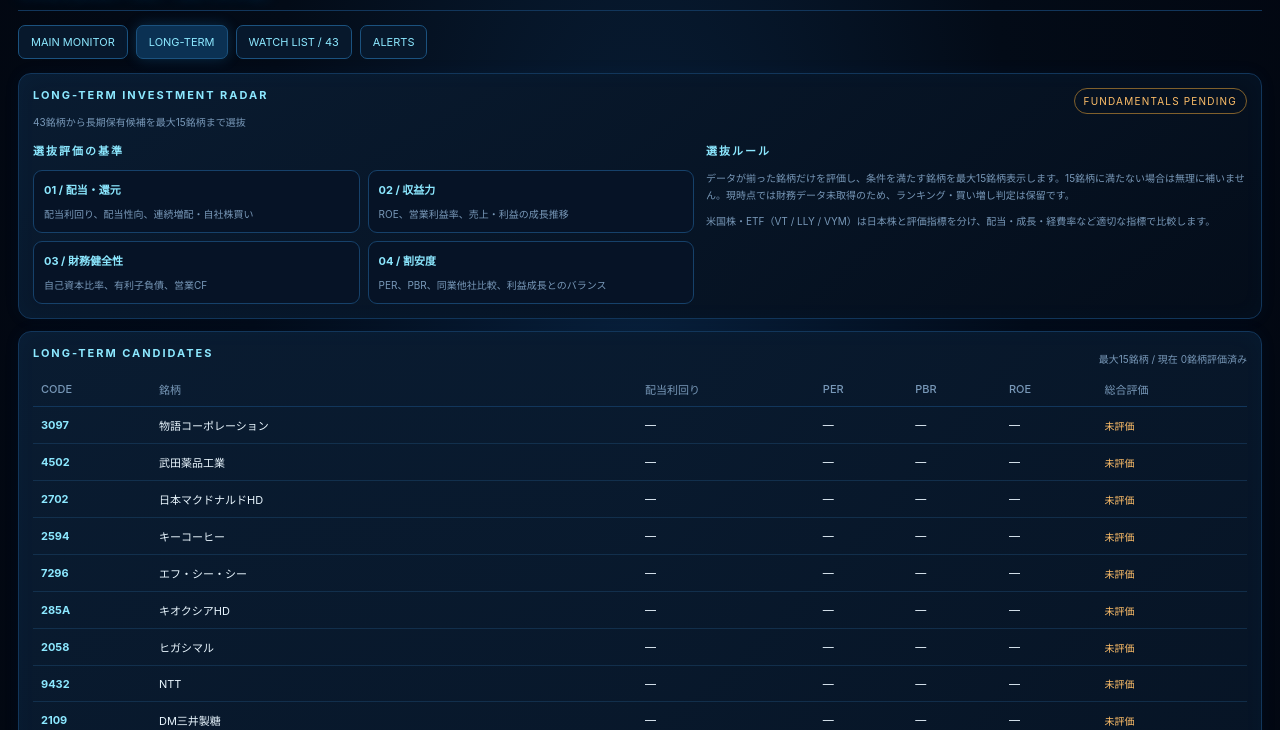
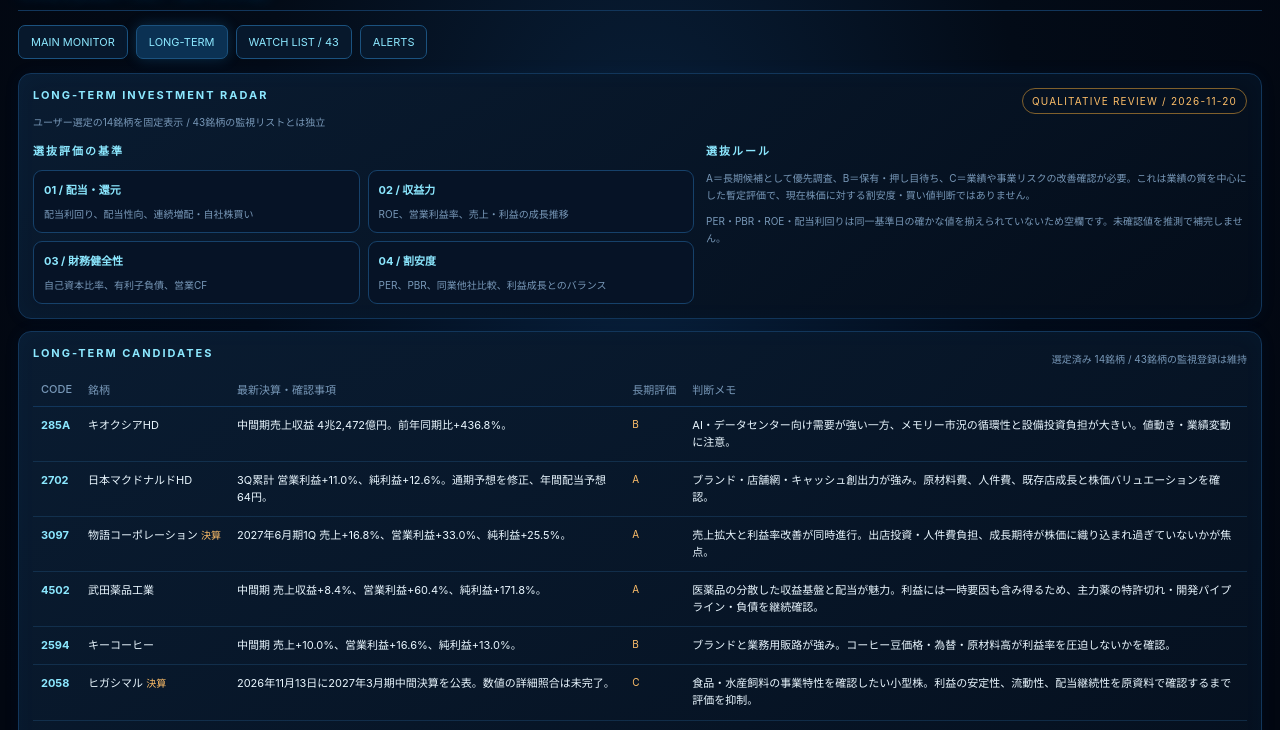
Before and after one commit to tvc28mjb8h-oss/orrery-japan-market-hud, a plain HTML site: page index.html in a window 1280 px wide. Both pictures are taken after a click on the button "LONG-TERM". Shown: the part 70-800 px from the top of the page. Drawn offline with Linux system fonts and the light colour scheme.

Commit message:
Add files via upload

```diff
--- a/index.html
+++ b/index.html
@@ -22,7 +22,7 @@ header{display:flex;align-items:center;justify-content:space-between;gap:12px;bo
 .hero-label{font-size:10px;letter-spacing:.18em;color:var(--muted)}.hero-code{font-size:clamp(23px,4vw,39px);font-weight:800;letter-spacing:.04em;color:var(--cyan);margin:6px 0;text-shadow:0 0 15px #159eff66}.hero-name{font-size:12px;color:var(--white)}.hero-price{font-size:clamp(18px,3vw,27px);font-weight:700;margin-top:13px}.hero-meta{font-size:10px;color:var(--amber);margin-top:5px}
 .core-wrap{display:grid;grid-template-columns:210px 1fr;gap:14px;align-items:center;margin:12px 0}.reactor-panel{display:flex;align-items:center;justify-content:center;min-height:210px;position:relative;overflow:hidden}.reactor{width:min(100%,205px);filter:drop-shadow(0 0 18px #1ca8ff80);animation:pulse 5s ease-in-out infinite}@keyframes pulse{0%,100%{filter:drop-shadow(0 0 12px #1ca8ff59)}50%{filter:drop-shadow(0 0 27px #1cc6ffb8)}}
 .core-text .metric{font-size:20px;font-weight:700;color:var(--cyan);margin:5px 0}.core-text p{font-size:11px;line-height:1.7;color:var(--muted);margin:6px 0}
-.watch-panel{margin-top:12px}.headrow{display:flex;align-items:center;justify-content:space-between;gap:10px;flex-wrap:wrap}.table-wrap{overflow:auto}table{width:100%;border-collapse:collapse;font-size:11px;white-space:nowrap}th{text-align:left;color:var(--muted);font-weight:500;padding:9px 8px;border-bottom:1px solid var(--line)}td{padding:10px 8px;border-bottom:1px solid #1e4c7470}td.num,th.num{text-align:right}.code{font-weight:700;color:var(--cyan)}.state{color:var(--amber);font-size:10px}
+.watch-panel{margin-top:12px}.headrow{display:flex;align-items:center;justify-content:space-between;gap:10px;flex-wrap:wrap}.table-wrap{overflow:auto}table{width:100%;border-collapse:collapse;font-size:11px;white-space:nowrap}#longRows td{vertical-align:top;line-height:1.55}#longRows tr td:nth-child(3),#longRows tr td:nth-child(5){white-space:normal;min-width:230px}th{text-align:left;color:var(--muted);font-weight:500;padding:9px 8px;border-bottom:1px solid var(--line)}td{padding:10px 8px;border-bottom:1px solid #1e4c7470}td.num,th.num{text-align:right}.code{font-weight:700;color:var(--cyan)}.state{color:var(--amber);font-size:10px}
 .long-head{display:flex;align-items:flex-start;justify-content:space-between;gap:12px;flex-wrap:wrap}.long-grid{display:grid;grid-template-columns:1.1fr .9fr;gap:12px;margin-top:12px}.criteria{display:grid;grid-template-columns:repeat(2,1fr);gap:8px}.criterion{background:#061326;border:1px solid #16416a;border-radius:9px;padding:10px}.criterion b{display:block;color:var(--cyan);font-size:11px;margin-bottom:5px}.criterion span{font-size:10px;color:var(--muted);line-height:1.5}
 .toolbar{display:flex;gap:7px;flex-wrap:wrap;margin:10px 0}.field{background:#020b17;border:1px solid #17446b;color:var(--white);padding:8px;border-radius:7px;font-size:12px;min-width:0}input[type=file]{display:none}.note{font-size:10px;color:var(--muted);line-height:1.65}.footer{color:#587896;font-size:9px;text-align:center;margin:18px 0 4px;letter-spacing:.08em}
 @media(max-width:700px){.app{padding:10px}.hero{gap:8px}.hero-card{padding:13px;min-height:150px}.core-wrap{grid-template-columns:130px 1fr}.reactor{width:125px}.long-grid{grid-template-columns:1fr}.panel{padding:11px}}
@@ -49,14 +49,14 @@ header{display:flex;align-items:center;justify-content:space-between;gap:12px;bo
 <div class="panel watch-panel"><div class="headrow"><h2 class="section-title">ALL WATCHLIST / 43 ISSUES</h2><span class="tiny" id="countLabel">43銘柄</span></div><div class="table-wrap"><table><thead><tr><th>CODE</th><th>銘柄</th><th>分類</th><th class="num">株価</th><th class="num">前日比</th><th class="num">出来高</th><th>状態</th></tr></thead><tbody id="mainRows"></tbody></table></div></div>
 </section>
 <section class="view" id="long">
-<div class="panel"><div class="long-head"><div><h2 class="section-title">LONG-TERM INVESTMENT RADAR</h2><div class="tiny">43銘柄から長期保有候補を最大15銘柄まで選抜</div></div><span class="status">FUNDAMENTALS PENDING</span></div>
+<div class="panel"><div class="long-head"><div><h2 class="section-title">LONG-TERM INVESTMENT RADAR</h2><div class="tiny">ユーザー選定の14銘柄を固定表示 / 43銘柄の監視リストとは独立</div></div><span class="status">QUALITATIVE REVIEW / 2026-11-20</span></div>
 <div class="long-grid"><div><h3 class="section-title">選抜評価の基準</h3><div class="criteria">
 <div class="criterion"><b>01 / 配当・還元</b><span>配当利回り、配当性向、連続増配・自社株買い</span></div>
 <div class="criterion"><b>02 / 収益力</b><span>ROE、営業利益率、売上・利益の成長推移</span></div>
 <div class="criterion"><b>03 / 財務健全性</b><span>自己資本比率、有利子負債、営業CF</span></div>
 <div class="criterion"><b>04 / 割安度</b><span>PER、PBR、同業他社比較、利益成長とのバランス</span></div>
-</div></div><div><h3 class="section-title">選抜ルール</h3><p class="note">データが揃った銘柄だけを評価し、条件を満たす銘柄を最大15銘柄表示します。15銘柄に満たない場合は無理に補いません。現時点では財務データ未取得のため、ランキング・買い増し判定は保留です。</p><p class="note">米国株・ETF（VT / LLY / VYM）は日本株と評価指標を分け、配当・成長・経費率など適切な指標で比較します。</p></div></div></div>
-<div class="panel watch-panel"><div class="headrow"><h2 class="section-title">LONG-TERM CANDIDATES</h2><span class="tiny">最大15銘柄 / 現在 0銘柄評価済み</span></div><div class="table-wrap"><table><thead><tr><th>CODE</th><th>銘柄</th><th>配当利回り</th><th>PER</th><th>PBR</th><th>ROE</th><th>総合評価</th></tr></thead><tbody id="longRows"></tbody></table></div><p class="note">※「—」は未取得です。評価値を推測で埋めていません。次段階で決算・株価データを接続して候補を選定します。</p></div>
+</div></div><div><h3 class="section-title">選抜ルール</h3><p class="note">A＝長期候補として優先調査、B＝保有・押し目待ち、C＝業績や事業リスクの改善確認が必要。これは業績の質を中心にした暫定評価で、現在株価に対する割安度・買い値判断ではありません。</p><p class="note">PER・PBR・ROE・配当利回りは同一基準日の確かな値を揃えられていないため空欄です。未確認値を推測で補完しません。</p></div></div></div>
+<div class="panel watch-panel"><div class="headrow"><h2 class="section-title">LONG-TERM CANDIDATES</h2><span class="tiny">選定済み 14銘柄 / 43銘柄の監視登録は維持</span></div><div class="table-wrap"><table><thead><tr><th>CODE</th><th>銘柄</th><th>最新決算・確認事項</th><th>長期評価</th><th>判断メモ</th></tr></thead><tbody id="longRows"></tbody></table></div><p class="note">※決算数値は各社の2026年11月公表資料等に基づく要約。A/B/Cは定量スコアではなく、事業の安定性・利益成長・財務/配当特性を踏まえた一次判定です。株価・PER等を反映した売買推奨ではありません。</p></div>
 </section>
 <section class="view" id="watch"><div class="panel"><div class="headrow"><h2 class="section-title">WATCH LIST / REGISTERED ISSUES</h2><button class="btn" id="addStock">＋ 銘柄追加</button></div><div class="toolbar"><label class="btn" for="csvFile">CSVを読み込む</label><input id="csvFile" type="file" accept=".csv,text/csv"><button class="btn" id="exportCsv">CSVを書き出す</button></div><div class="table-wrap"><table><thead><tr><th>コード</th><th>銘柄名</th><th>分類</th><th>株数</th><th>取得単価</th><th>データ状態</th><th></th></tr></thead><tbody id="stockRows"></tbody></table></div><p class="note">登録銘柄はこのiPadのブラウザ内に保存されます。CSV列：code,name,category,shares,cost</p></div></section>
 <section class="view" id="alerts"><div class="panel"><h2 class="section-title">ALERT CONFIGURATION</h2><p class="note">目標価格の設定は端末内に保存できます。株価到達監視・バックグラウンド通知は、データ配信元とサーバー接続後に有効化します。</p><div class="toolbar"><input class="field" id="alertCode" placeholder="銘柄コード"><input class="field" id="alertPrice" type="number" placeholder="目標株価"><select class="field" id="alertType"><option value="above">目標以上</option><option value="below">目標以下</option></select><button class="btn" id="saveAlert">保存</button></div><div id="alertRows"></div></div></section>
@@ -77,7 +77,23 @@ function render(){
 $("countLabel").textContent=stocks.length+"銘柄";
 $("mainRows").innerHTML=stocks.map(s=>row(s,"main")).join("");
 $("stockRows").innerHTML=stocks.map(s=>row(s,"watch")).join("");
-$("longRows").innerHTML=stocks.map(s=>`<tr><td class="code">${esc(s.code)}</td><td>${esc(s.name||s.code)}</td><td>—</td><td>—</td><td>—</td><td>—</td><td class="state">未評価</td></tr>`).join("");
+const longTerm=[
+{code:"285A",name:"キオクシアHD",grade:"B",latest:"中間期売上収益 4兆2,472億円。前年同期比+436.8%。",memo:"AI・データセンター向け需要が強い一方、メモリー市況の循環性と設備投資負担が大きい。値動き・業績変動に注意。"},
+{code:"2702",name:"日本マクドナルドHD",grade:"A",latest:"3Q累計 営業利益+11.0%、純利益+12.6%。通期予想を修正、年間配当予想64円。",memo:"ブランド・店舗網・キャッシュ創出力が強み。原材料費、人件費、既存店成長と株価バリュエーションを確認。"},
+{code:"3097",name:"物語コーポレーション",grade:"A",latest:"2027年6月期1Q 売上+16.8%、営業利益+33.0%、純利益+25.5%。",memo:"売上拡大と利益率改善が同時進行。出店投資・人件費負担、成長期待が株価に織り込まれ過ぎていないかが焦点。",flag:"決算"},
+{code:"4502",name:"武田薬品工業",grade:"A",latest:"中間期 売上収益+8.4%、営業利益+60.4%、純利益+171.8%。",memo:"医薬品の分散した収益基盤と配当が魅力。利益には一時要因も含み得るため、主力薬の特許切れ・開発パイプライン・負債を継続確認。"},
+{code:"2594",name:"キーコーヒー",grade:"B",latest:"中間期 売上+10.0%、営業利益+16.6%、純利益+13.0%。",memo:"ブランドと業務用販路が強み。コーヒー豆価格・為替・原材料高が利益率を圧迫しないかを確認。"},
+{code:"2058",name:"ヒガシマル",grade:"C",latest:"2026年11月13日に2027年3月期中間決算を公表。数値の詳細照合は未完了。",memo:"食品・水産飼料の事業特性を確認したい小型株。利益の安定性、流動性、配当継続性を原資料で確認するまで評価を抑制。",flag:"決算"},
+{code:"7296",name:"エフ・シー・シー",grade:"A",latest:"中間期実績を受け通期予想を上方修正。年間配当予想190円。",memo:"二輪クラッチの強みと高い株主還元が魅力。自動車・二輪需要、インド/北米依存、配当性向を確認。"},
+{code:"2109",name:"DM三井製糖",grade:"B",latest:"中間期 売上-3.8%、営業利益-1.0%、純利益-10.7%。",memo:"生活必需品に近い需要と配当が下支え。原料糖価格・為替・価格転嫁力、利益の底打ちを確認。"},
+{code:"256A",name:"飛島HD",grade:"B",latest:"中間期 売上-1.1%、営業利益+12.4%、純利益+3.2%。",memo:"建設・インフラ更新需要が追い風。受注残、採算改善、資材・人件費上昇と財務負担を確認。"},
+{code:"9432",name:"NTT",grade:"A",latest:"中間期営業収益7兆3,622億円。通期営業利益予想を1兆7,300億円へ上方修正。",memo:"通信インフラの安定性と配当が長期保有向き。成長率は高くないため、配当成長・設備投資・負債を重視。"},
+{code:"3284",name:"フージャースHD",grade:"C",latest:"中間期経常利益は3億円の黒字転換。ただし通期計画108億円に対する進捗2.8%。",memo:"上期は改善したが通期達成のハードルが高い。下期の利益計上、在庫・有利子負債、配当原資を確認。",flag:"決算"},
+{code:"8001",name:"伊藤忠商事",grade:"A",latest:"中間期収益+9.4%、営業利益+16.7%、純利益+16.0%。",memo:"非資源分野の厚み、分散事業、株主還元が強み。景気循環・投資先評価・株価水準を見ながら長期の中核候補。"},
+{code:"5367",name:"ニッカトー",grade:"A",latest:"中間期売上+25.1%、営業利益+89.3%、純利益+108.7%。",memo:"電子部品・自動車向け需要と稼働率改善で大幅増益。小型株ゆえ業績変動と出来高、増益の持続性を確認。"},
+{code:"290A",name:"Synspective",grade:"C",latest:"3Q累計売上高3,072百万円（+83.7%）、営業損失4,836百万円。受注残高120,565百万円。",memo:"成長市場・受注残は魅力だが赤字と資金調達/希薄化リスクが大きい。安定配当目的の長期枠とは分けて成長投資枠で管理。",flag:"決算"}
+];
+$("longRows").innerHTML=longTerm.map(s=>`<tr><td class="code">${esc(s.code)}</td><td>${esc(s.name)}${s.flag?` <span class="state">${s.flag}</span>`:""}</td><td style="white-space:normal;min-width:230px">${esc(s.latest)}</td><td class="state">${s.grade}</td><td style="white-space:normal;min-width:260px">${esc(s.memo)}</td></tr>`).join("");
 $("alertRows").innerHTML=alerts.map((a,i)=>`<div class="tiny" style="padding:8px;border-bottom:1px solid #12365b">${esc(a.code)} / ${a.type==="above"?"以上":"以下"} ${esc(a.price)}円　<button class="btn" onclick="removeAlert(${i})">削除</button> <span class="state">監視未接続</span></div>`).join("")||'<p class="tiny">アラート未登録</p>';
 }
 function removeStock(code){if(confirm(code+"を削除しますか？")){stocks=stocks.filter(s=>s.code!==code);save()}}
```
Also changed, not shown: 1 other file.
